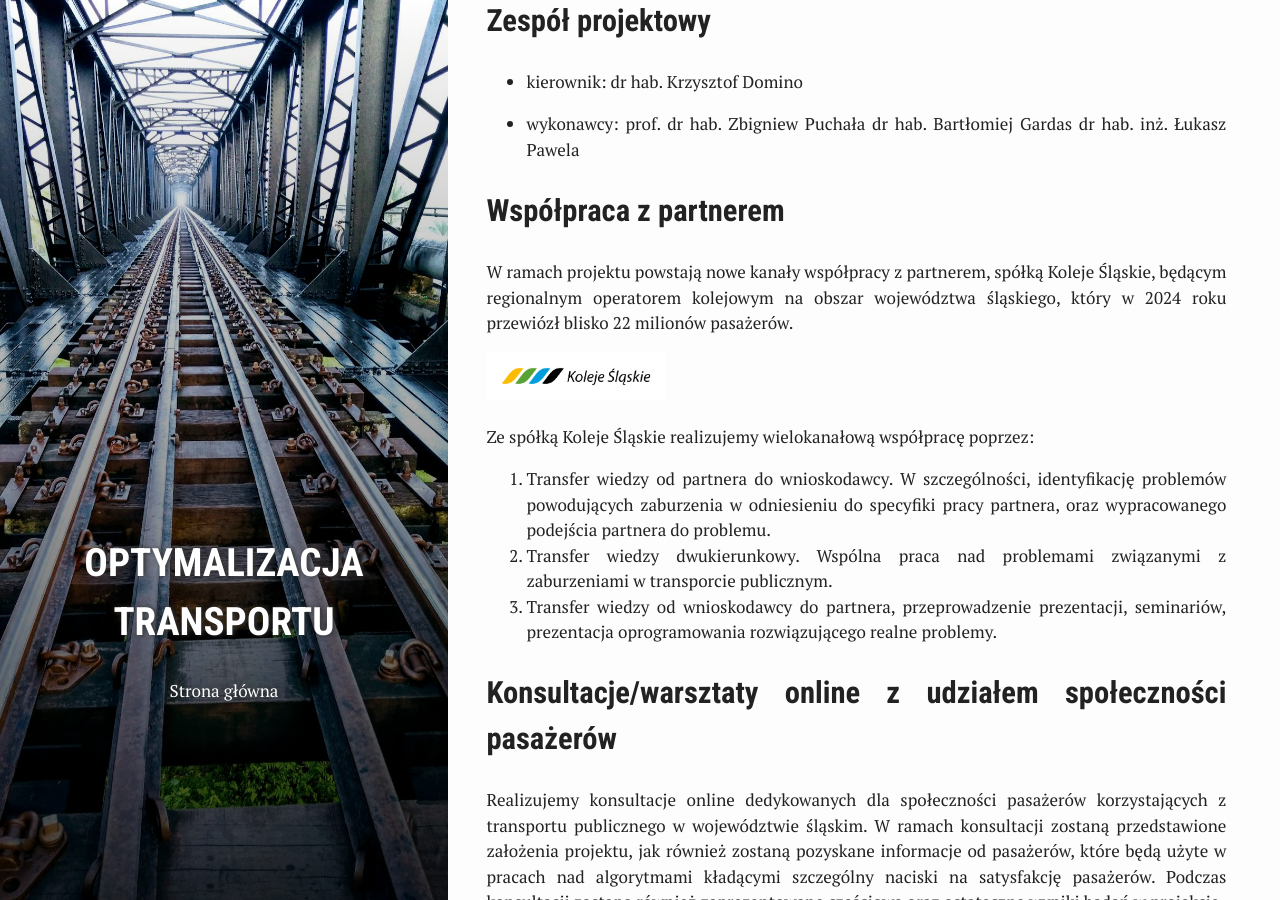
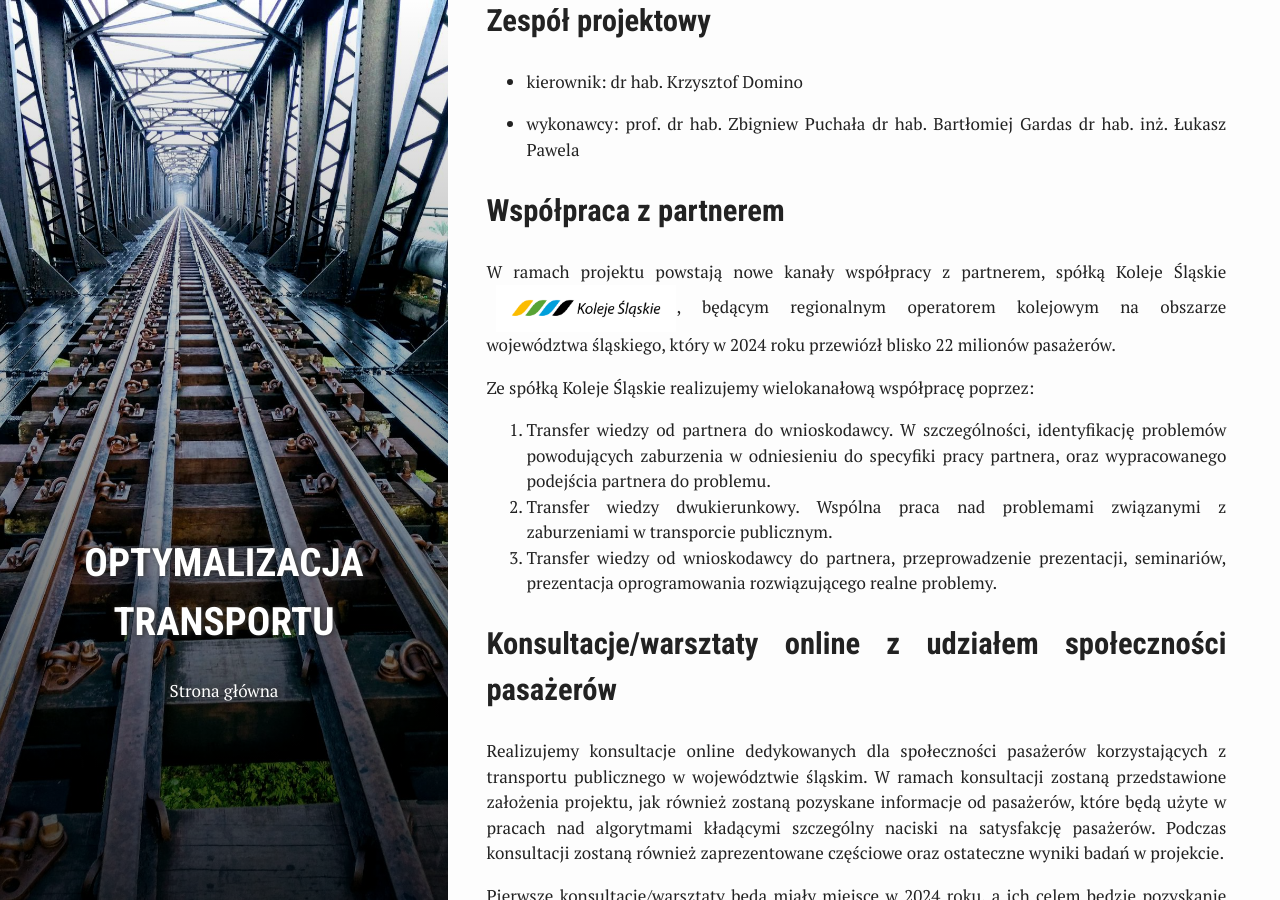
Before and after one commit to iitis/optipubtrans-website, a Jekyll site: the page built from index.md, in a window 1280 px wide and 900 px high, scrolled down 714 px. Built offline with Jekyll 4.4.1, drawn with Linux system fonts in a browser that asks for light colours.

Commit message:
Update index.md

```diff
--- a/index.md
+++ b/index.md
@@ -27,9 +27,9 @@ Cel projektu zostanie zrealizowany poprzez opracowanie algorytmów optymalizacyj
 
 ## Współpraca z partnerem
 
-W ramach projektu powstają nowe kanały współpracy z partnerem, spółką Koleje Śląskie, będącym regionalnym operatorem kolejowym na obszar województwa śląskiego, który w 2024 roku przewiózł blisko 22 milionów pasażerów.
-
-<img src="{{ site.images | relative_url }}/KS-logo.png" alt="logonds" width="180" />
+W ramach projektu powstają nowe kanały współpracy z partnerem, spółką Koleje Śląskie
+<img src="{{ site.images | relative_url }}/KS-logo.png" alt="Koleje Śląskie logo" width="180" style="vertical-align:middle; margin-left:10px;" />,
+będącym regionalnym operatorem kolejowym na obszarze województwa śląskiego, który w 2024 roku przewiózł blisko 22 milionów pasażerów.
 
 Ze spółką Koleje Śląskie realizujemy wielokanałową współpracę poprzez:
 
```
